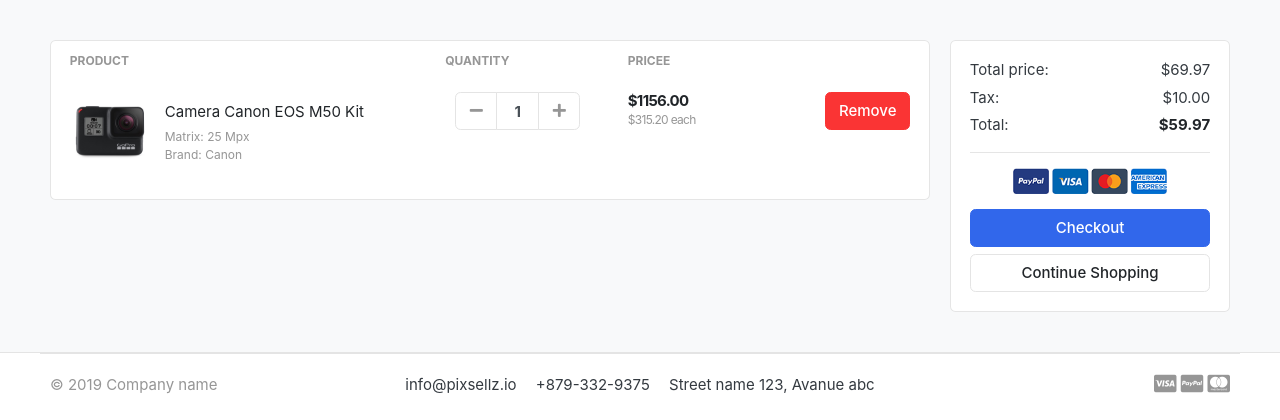
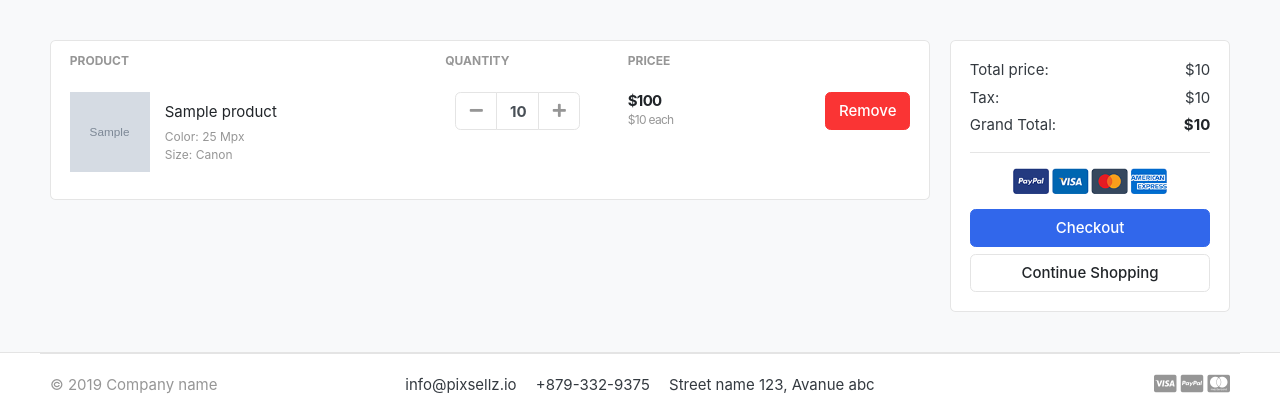
Before and after one commit to gustavohpaez/ecommerce-Django, a Django app: template templates/store/cart.html in a window 1280 px wide. Shown: the part 118-538 px from the top of the page. Run offline with Django 3.2, Linux system fonts and the light colour scheme; tables that the repository leaves empty hold one stand-in row (values such as "Sample post"); the template is opened without the code that fills it: values that come from a table or form of the project are taken from there, most other values are stand-ins (such as "Sample title", 1, 10 or a date in 2020); grey boxes marked "Sample" are stand-in pictures; some libraries are stand-ins or nearby versions; some web fonts are replaced.

Commit message:
Create cart

```diff
--- a/carts/admin.py
+++ b/carts/admin.py
@@ -1,3 +1,6 @@
 from django.contrib import admin
+from .models import Cart, CartItem
 
 # Register your models here.
+admin.site.register(Cart)
+admin.site.register(CartItem)
--- a/carts/models.py
+++ b/carts/models.py
@@ -1,3 +1,23 @@
 from django.db import models
+from store.models import Product
 
 # Create your models here.
+
+class Cart(models.Model):
+    cart_id = models.CharField(max_length=250, blank=True)
+    date_added = models.DateField(auto_now_add=True)
+
+    def __str__(self):
+        return self.cart_id
+
+class CartItem(models.Model):
+    product = models.ForeignKey(Product, on_delete=models.CASCADE)
+    cart = models.ForeignKey(Cart, on_delete=models.CASCADE)
+    quantity = models.IntegerField()
+    is_active = models.BooleanField(default=True)
+
+    def sub_total(self):
+        return self.product.price * self.quantity
+
+    def __str__(self):
+        return self.product
--- a/carts/urls.py
+++ b/carts/urls.py
@@ -3,4 +3,5 @@ from . import views
 
 urlpatterns = [
     path('', views.cart, name='cart'),
+    path('add_cart/<int:product_id>/', views.add_cart, name='add_cart'),
 ]
--- a/greatkart/settings.py
+++ b/greatkart/settings.py
@@ -40,6 +40,7 @@ INSTALLED_APPS = [
     'category',
     'accounts',
     'store',
+    'carts',
 ]
 
 MIDDLEWARE = [
--- a/templates/store/cart.html
+++ b/templates/store/cart.html
@@ -21,13 +21,15 @@
     </tr>
     </thead>
     <tbody>
+
+    {% for cart_item in cart_items %}
     <tr>
         <td>
             <figure class="itemside align-items-center">
-                <div class="aside"><img src="./images/items/11.jpg" class="img-sm"></div>
+                <div class="aside"><img src="{{ cart_item.product.images.url }}" class="img-sm"></div>
                 <figcaption class="info">
-                    <a href="#" class="title text-dark">Camera Canon EOS M50 Kit</a>
-                    <p class="text-muted small">Matrix: 25 Mpx <br> Brand: Canon</p>
+                    <a href="#" class="title text-dark">{{ cart_item.product.product_name }}</a>
+                    <p class="text-muted small">Color: 25 Mpx <br> Size: Canon</p>
                 </figcaption>
             </figure>
         </td>
@@ -38,23 +40,25 @@
                                 <div class="input-group-prepend">
                                 <button class="btn btn-light" type="button" id="button-plus"> <i class="fa fa-minus"></i> </button>
                                 </div>
-                                <input type="text" class="form-control"  value="1">
+                                <input type="text" class="form-control"  value="{{ cart_item.quantity }}">
                                 <div class="input-group-append">
-                                <button class="btn btn-light" type="button" id="button-minus"> <i class="fa fa-plus"></i> </button>
+                                <a  href="{% url 'add_cart' cart_item.product.id %}" class="btn btn-light" type="button" id="button-minus"> <i class="fa fa-plus"></i> </a>
                                 </div>
                             </div> <!-- input-group.// -->
                         </div> <!-- col.// -->
         </td>
         <td>
             <div class="price-wrap">
-                <var class="price">$1156.00</var>
-                <small class="text-muted"> $315.20 each </small>
+                <var class="price">${{ cart_item.sub_total }}</var>
+                <small class="text-muted"> ${{ cart_item.product.price }} each </small>
             </div> <!-- price-wrap .// -->
         </td>
         <td class="text-right">
         <a href="" class="btn btn-danger"> Remove</a>
         </td>
     </tr>
+    {% endfor %}
+
     </tbody>
     </table>
     </div> <!-- card.// -->
@@ -66,15 +70,15 @@
             <div class="card-body">
                 <dl class="dlist-align">
                   <dt>Total price:</dt>
-                  <dd class="text-right">$69.97</dd>
+                  <dd class="text-right">${{total}}</dd>
                 </dl>
                 <dl class="dlist-align">
                   <dt>Tax:</dt>
-                  <dd class="text-right"> $10.00</dd>
+                  <dd class="text-right"> ${{tax}}</dd>
                 </dl>
                 <dl class="dlist-align">
-                  <dt>Total:</dt>
-                  <dd class="text-right text-dark b"><strong>$59.97</strong></dd>
+                  <dt>Grand Total:</dt>
+                  <dd class="text-right text-dark b"><strong>${{ grand_total }}</strong></dd>
                 </dl>
                 <hr>
                 <p class="text-center mb-3">
--- a/templates/store/product_detail.html
+++ b/templates/store/product_detail.html
@@ -74,7 +74,7 @@
         {% if single_product.stock <= 0 %}
         <h5 class="text-danger">Sin Stock</h>
         {% else %}
-        <a href="./product-detail.html" class="btn  btn-primary"> <span class="text">Add to cart</span> <i class="fas fa-shopping-cart"></i>  </a>
+        <a href="{% url 'add_cart' single_product.id %}" class="btn  btn-primary"> <span class="text">Add to cart</span> <i class="fas fa-shopping-cart"></i>  </a>
         {% endif %}
 
       </article> <!-- product-info-aside .// -->
```
Also changed, not shown: carts/views.py (+52 -3 lines), carts/migrations/0001_initial.py (added).
